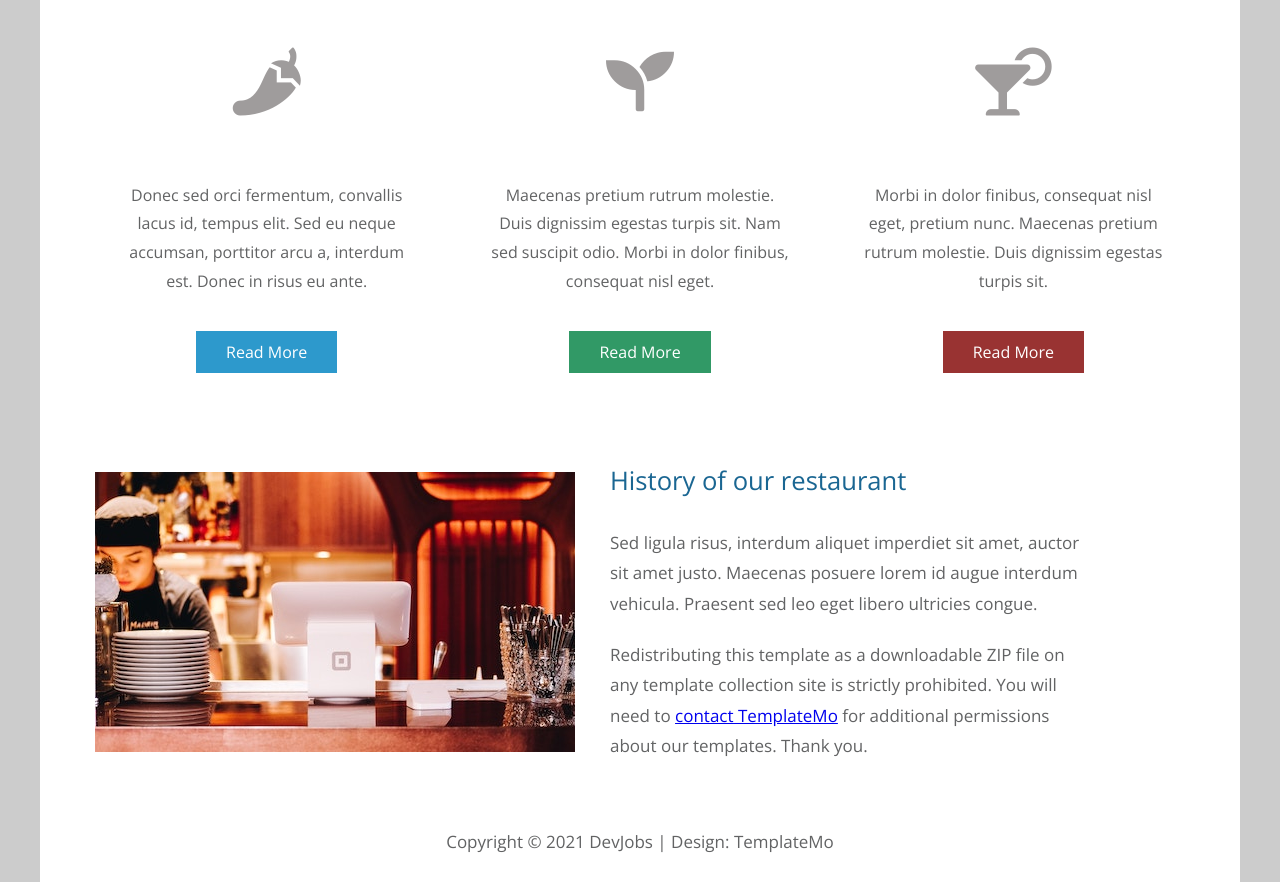
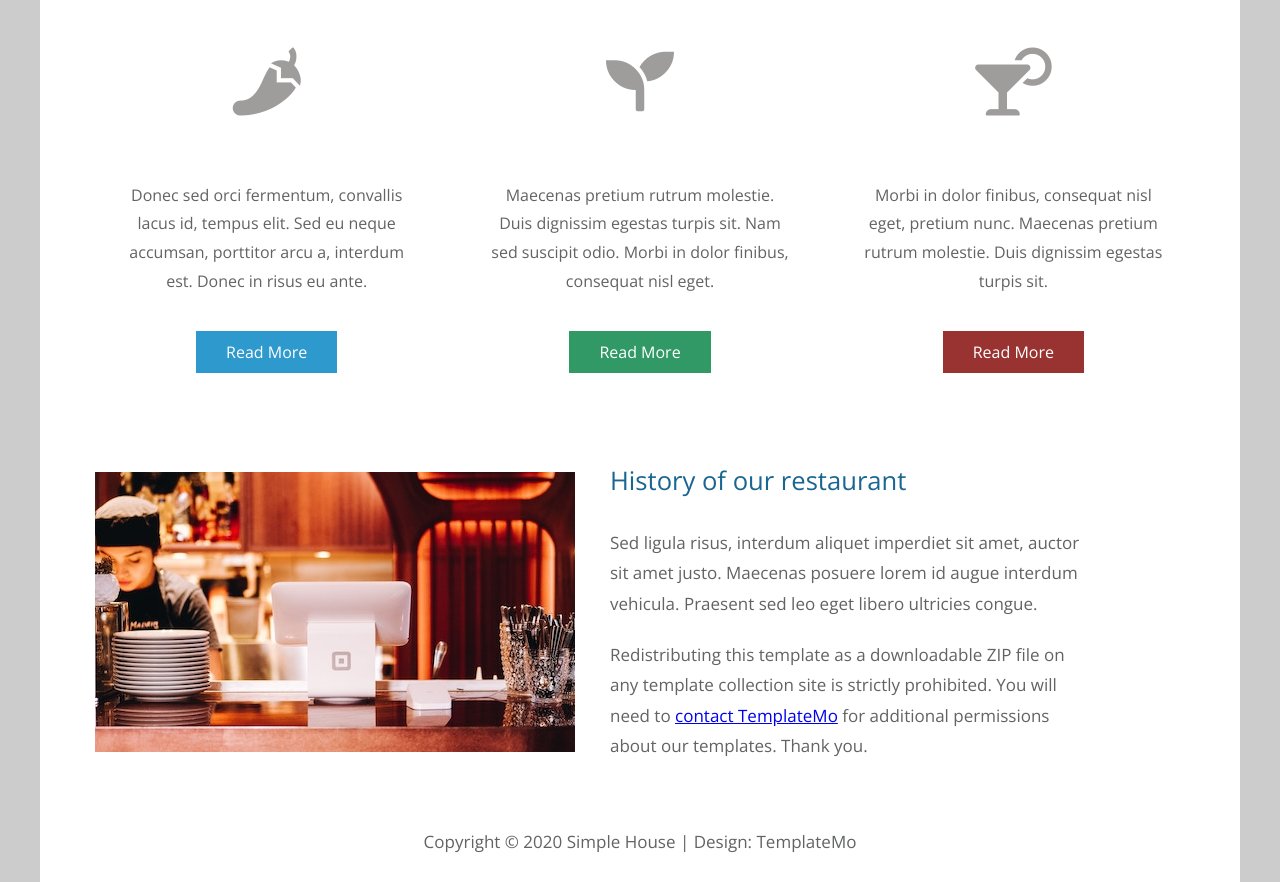
Before and after one commit to leandrakelly/leandrakelly.github.io, a plain HTML site: page about.html in a window 1280 px wide. Shown: the part 1652-2534 px from the top of the page. Drawn offline with nearby package versions, Linux system fonts and the light colour scheme.

Commit message:
Revert "feat: atualiza footer"
This reverts commit 9908f01fcb557e3485f20fc07dd1ee08fd790675.

BREAKING CHANGE: reverter ultimo commit

```diff
--- a/about.html
+++ b/about.html
@@ -171,7 +171,7 @@ https://templatemo.com/tm-539-simple-house
 		</main>
 
 		<footer class="tm-footer text-center">
-			<p>Copyright &copy; 2021 DevJobs
+			<p>Copyright &copy; 2020 Simple House
 
             | Design: <a rel="nofollow" href="https://templatemo.com">TemplateMo</a></p>
 		</footer>
```
Also changed, not shown: contact.html (+1 -1 lines), index.html (+1 -1 lines).
